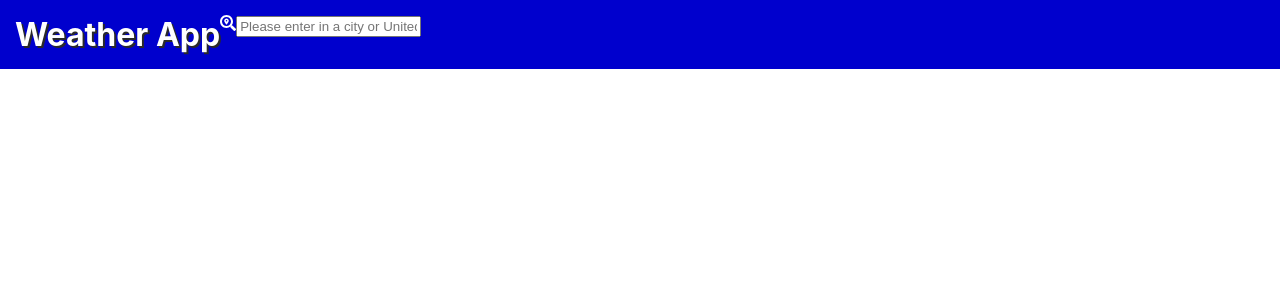
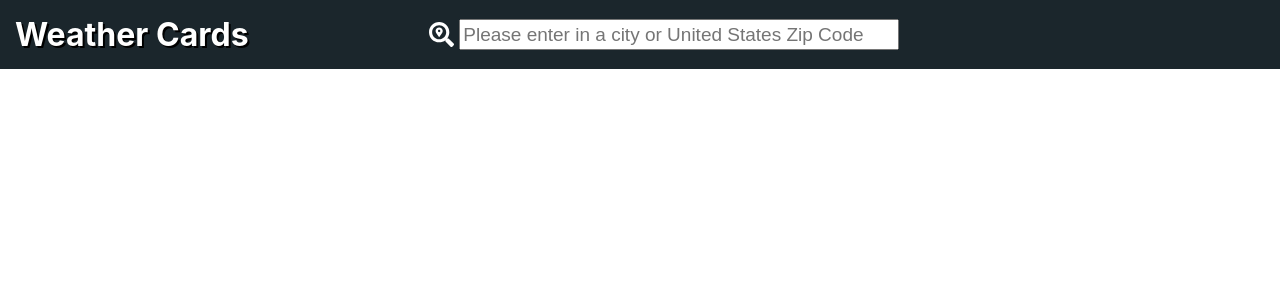
Before and after one commit to jck510/Weather-App, a React (Create React App) app: page / in a window 1280 px wide. Shown: the top 300 px of the page. Built offline with nearby package versions, Linux system fonts and the light colour scheme.

Commit message:
Style changes

```diff
--- a/src/App.js
+++ b/src/App.js
@@ -5,6 +5,7 @@ import TaskBar from './components/TaskBar';
 import axios from 'axios';
 import CurrentWeatherCard from './components/CurrentWeatherCard';
 import WeatherCard from './components/WeatherCard';
+import Loader from './components/Loader';
 
 function App() {
 
@@ -85,6 +86,10 @@ function App() {
     <div>
       <TaskBar searchLocation={getWeather}/>
 
+      {(hasCityBeenSearched && (!(hasSevenDay && hasCityDetailsLoaded))) &&
+      <Loader />
+      }
+
       <div className='current-weather-info-div'>
         {/* <button onClick={() => getWeather("Oakland")}>Get Weather Right Now</button> */}
       {(hasCityBeenSearched && hasCityDetailsLoaded) &&
--- a/src/components/CurrentWeatherCard.js
+++ b/src/components/CurrentWeatherCard.js
@@ -35,7 +35,7 @@ const CurrentWeatherCard = ({ weather, currentLocation}) => {
             </>
             } */}
 
-            <img src={iconURL}/>
+            <img src={iconURL} alt=''/>
             <h5>{weather.weather[0].main}</h5>
 
 
--- /dev/null
+++ b/src/components/Loader.js
@@ -0,0 +1,14 @@
+import React from 'react'
+
+const Loader = () => {
+    return (
+        <div className='loader-container'>
+            <div className='loader'>
+
+            </div>
+        </div>
+
+    )
+}
+
+export default Loader
--- a/src/components/SearchBar.js
+++ b/src/components/SearchBar.js
@@ -28,9 +28,9 @@ const SearchBar = ( { searchLocation } ) => {
 
     return (
         // <form className='location-search' onSubmit={(e) => onSubmit(e)}>
-        <div className='location-search'>
-            <FaSearchLocation cursor='pointer' onClick={(e) => onSubmit(e)}/>
-            <input type='text' placeholder='Please enter in a city or United States Zip Code' name='location' value={location} onChange={(e) => setLocation(e.target.value)}/>
+        <div className='location-search-div'>
+            <FaSearchLocation size='25px' className='submit-button' cursor='pointer' onClick={(e) => onSubmit(e)}/>
+            <input type='text' className='text-box' placeholder='Please enter in a city or United States Zip Code' size='37' name='location' value={location} onChange={(e) => setLocation(e.target.value)}/>
 
 
         </div>
--- a/src/components/TaskBar.js
+++ b/src/components/TaskBar.js
@@ -4,7 +4,7 @@ import SearchBar from './SearchBar';
 const TaskBar = ( { searchLocation } ) => {
     return (
         <div className='task-bar'>
-            <h1>Weather App</h1>
+            <h1 className='title-header' onClick={() => window.location.reload()}>Weather Cards</h1>
             <SearchBar searchLocation={searchLocation}/>
 
         </div>
--- a/src/components/WeatherCard.js
+++ b/src/components/WeatherCard.js
@@ -85,7 +85,7 @@ const WeatherCard = ({ todaysWeather, daysPastCurrent}) => {
             <h2>{dayString}</h2>
             <h3>{dateString} {currentDate.getDate()}, {currentDate.getFullYear()}</h3>
 
-            <img src={iconURL}/>
+            <img src={iconURL} alt=''/>
             <h5>{todaysWeather.weather[0].main}</h5>
             <h2>{Math.round(todaysWeather.temp.day)}°F</h2>
             <h5>High: {Math.round(todaysWeather.temp.max)}°F</h5>
--- a/src/index.css
+++ b/src/index.css
@@ -1,5 +1,13 @@
 * {
   margin: 0;
+}
+
+:root {
+  --taskbar-color: #1B262C;
+  --weathercard-color: #BBE1FA;
+  --background-color: #ffffff;
+  --loading-color: #3282B8;
+
 }
 
 body {
@@ -9,6 +17,7 @@ body {
     sans-serif;
   -webkit-font-smoothing: antialiased;
   -moz-osx-font-smoothing: grayscale;
+  background-color: var(--background-color);
 }
 
 code {
@@ -17,11 +26,18 @@ code {
 }
 
 .task-bar {
-  background-color:mediumblue;
+  display: flex;
+  background-color:var(--taskbar-color);
   color: white;
   padding: 15px;
   display:flex;
-  text-shadow: 2px 2px rgb(41, 41, 41);
+  align-items: center;
+
+}
+
+.title-header {
+  cursor: pointer;
+  text-shadow: 2px 2px black;
 }
 
 .eight-day-weather-panel {
@@ -31,17 +47,21 @@ code {
 }
 
 .weather-card {
-  background-color: lightblue;
+  background-color: var(--weathercard-color);
   box-shadow: 10px 5px 5px grey;
   padding: 50px;
   text-align: center;
   margin-right: 15px;
   border-radius: 10%;
+  width: 200px;
+  color: white;
+  text-shadow: 2px 2px black;
+
 
 }
 
 .main-weather-card {
-  background-color: lightblue;
+  background-color: var(--weathercard-color);
   align-items:center;
   justify-content: center;
   box-shadow: 10px 5px 5px grey;
@@ -56,3 +76,52 @@ code {
   display: flex;
   justify-content: center;
 }
+
+.location-search-div {
+  display: flex;
+  align-items: center;
+  justify-content: center;
+  margin: 0 auto;
+  padding-right: 185px;
+
+}
+
+.text-box {
+  height: 25px;
+  font-size: 19px;
+
+}
+
+.submit-button {
+  padding-right: 5px;
+}
+
+.loader-container {
+  display: flex;
+  justify-content: center;
+  padding-top: 30%;
+}
+
+/* Loader animation code from W3Schools */
+.loader {
+  border: 16px solid #f3f3f3;
+  border-radius: 50%;
+  border-top: 16px solid var(--loading-color);
+  width: 150px;
+  height: 150px;
+  -webkit-animation: spin 1s linear infinite; /* Safari */
+  animation: spin 1s linear infinite;
+
+
+}
+
+/* Safari */
+@-webkit-keyframes spin {
+  0% {-webkit-transform: rotate(0deg);}
+  100% {-webkit-transform: rotate(360deg);}
+}
+
+@keyframes spin{
+  0% { transform: rotate(0deg);}
+  100% {transform: rotate(360deg);}
+}
```
